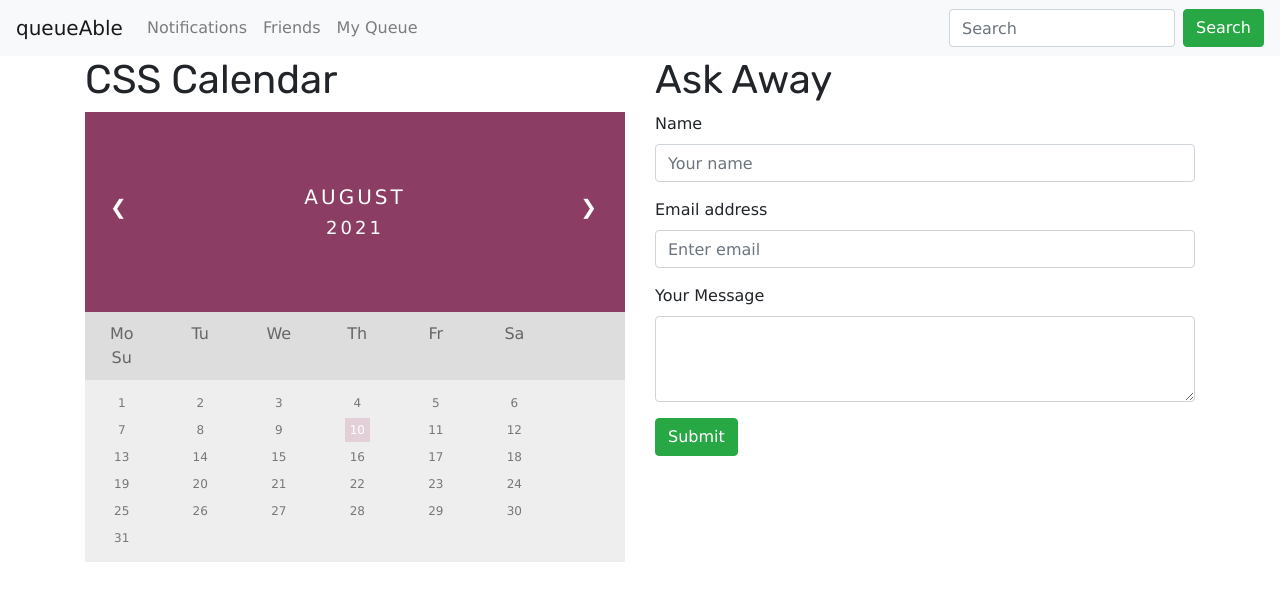
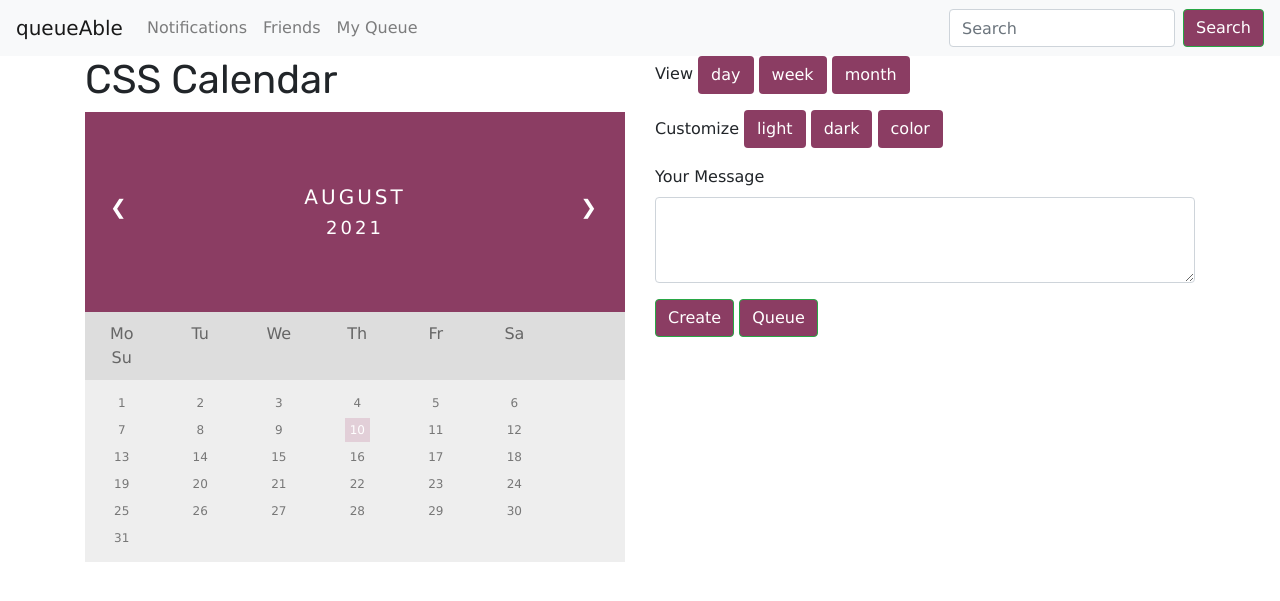
Before and after one commit to vyoung98/queueable, a PHP site: page / in a window 1280 px wide. Shown: the top 601 px of the page. Run offline with PHP 8.4, Linux system fonts and the light colour scheme.

Commit message:
color and button name change

```diff
--- a/index.html
+++ b/index.html
@@ -111,20 +111,26 @@
               </div>
 
               <div class="col-sm">
-                <h1 class="display-5"> Ask Away</h1>
                 <div class="form-group">
-                    <label for="formGroupExampleInput">Name</label>
-                    <input type="text" class="form-control" id="formGroupExampleInput" placeholder="Your name">
+                    <label for="formGroupExampleInput">View</label>
+                    <button type="button" class="btn">day</button>
+                    <button type="button" class="btn">week</button>
+                    <button type="button" class="btn">month</button>
                 </div>
                 <div class="form-group">
-                    <label for="exampleInputEmail1">Email address</label>
-                    <input type="email" class="form-control" id="exampleInputEmail1" aria-describedby="emailHelp" placeholder="Enter email">
+                    <label for="exampleInputEmail1">Customize</label>
+
+                    <button type="button" class="btn">light</button>
+                    <button type="button" class="btn">dark</button>
+                    <button type="button" class="btn">color</button>
                 </div>
                 <div class="form-group">
                     <label for="exampleFormControlTextarea1">Your Message</label>
                     <textarea class="form-control" id="exampleFormControlTextarea1" rows="3"></textarea>
                 </div>
-                <button type="submit" class="btn btn-success mb-2">Submit</button>
+                <button type="submit" class="btn btn-success">Create</button>
+
+                <button type="submit" class="btn btn-success">Queue</button>
               </div>
             </div>
           </div>
--- a/style.css
+++ b/style.css
@@ -1,5 +1,10 @@
 ul {list-style-type: none;}
 body {font-family: Verdana, sans-serif;}
+
+.btn {
+  background: #8b3d63;
+  color: white;
+}
 
 /* Month header */
 .month {
```
